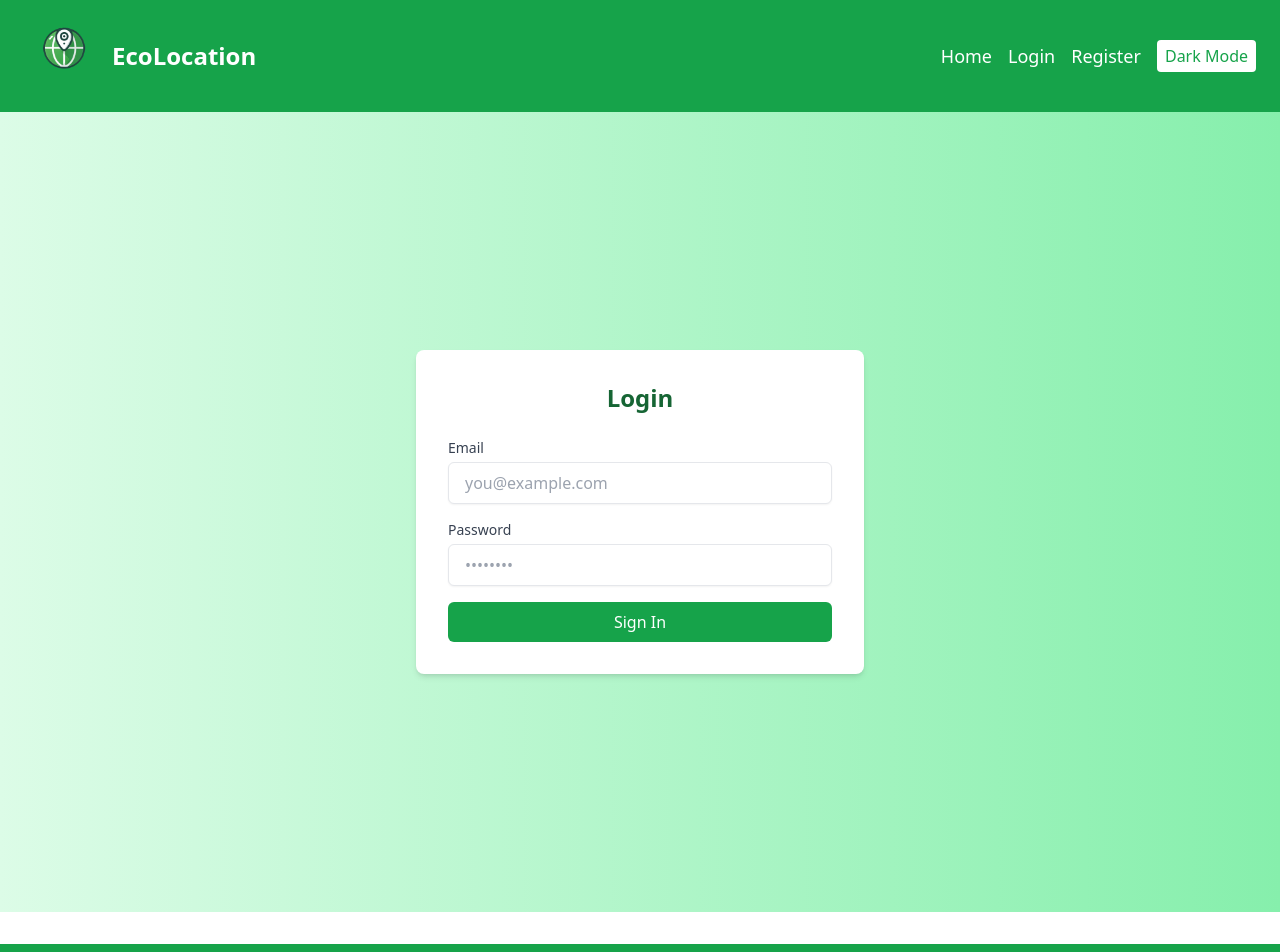
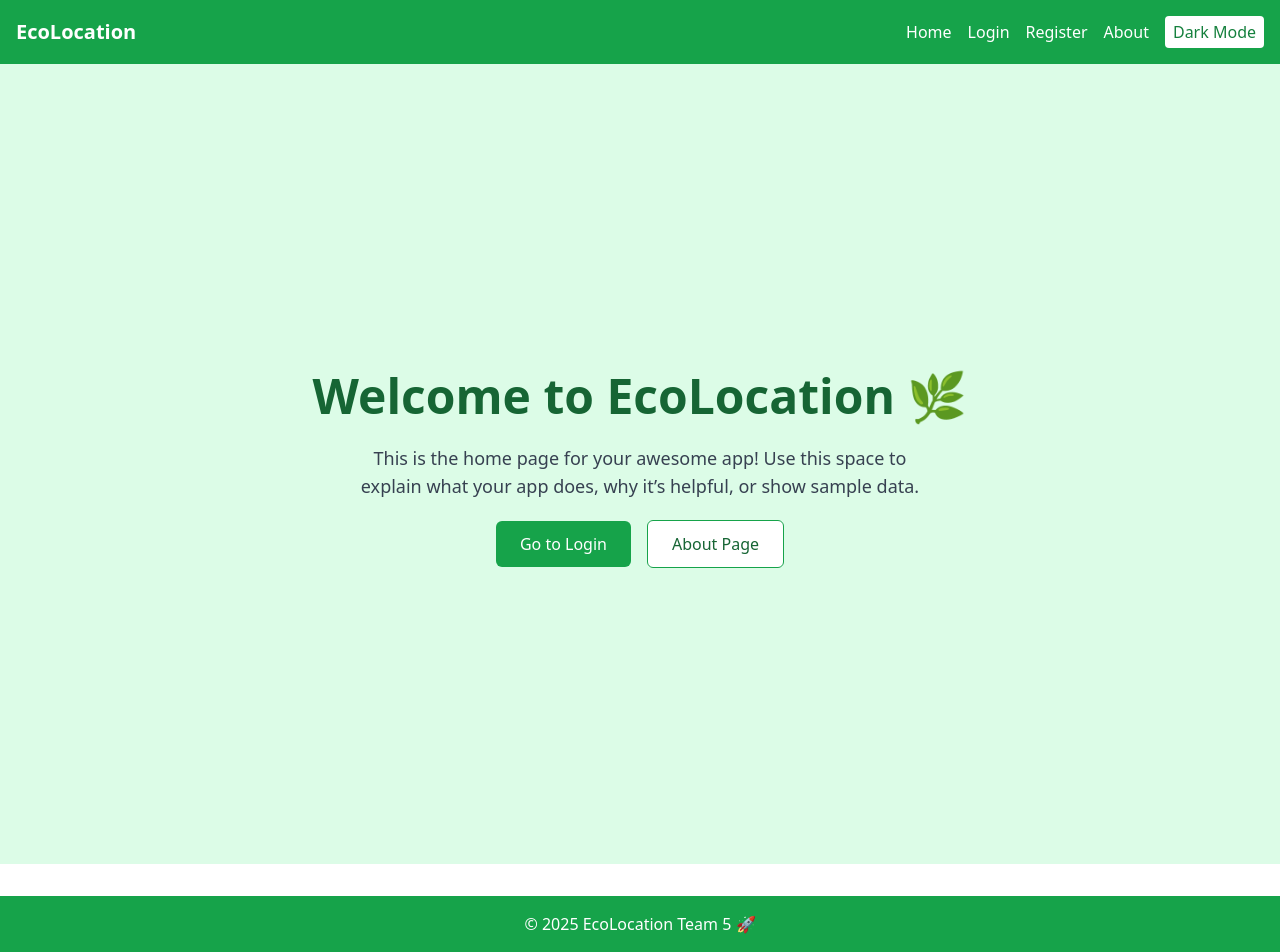
Before and after one commit to zh59176n/EcoLocation, a React (Vite) app: page / in a window 1280 px wide. Shown: the top 952 px of the page. Built offline with nearby package versions, Linux system fonts and the light colour scheme; no server answers.

Commit message:
Task 5.4: Add dark mode toggle functionality

```diff
--- a/index.html
+++ b/index.html
@@ -1,9 +1,8 @@
-<!doctype html>
+<!DOCTYPE html>
 <html lang="en">
   <head>
     <meta charset="UTF-8" />
-    <!-- Favicon: logo.png is in the public folder -->
-    <link rel="icon" type="image/png" href="/logo.png" />
+    <link rel="icon" type="image/svg+xml" href="/logo.png" />
     <meta name="viewport" content="width=device-width, initial-scale=1.0" />
     <title>EcoLocation</title>
   </head>
--- a/src/App.jsx
+++ b/src/App.jsx
@@ -1,12 +1,11 @@
 import React, { useState, useEffect } from 'react';
 import { BrowserRouter as Router, Routes, Route } from 'react-router-dom';
-
 import Navbar from './components/Navbar';
 import Footer from './components/Footer';
 import LoginForm from './components/LoginForm';
+import About from './components/About';
+import Home from './components/Home';
 import RegisterForm from './components/RegisterForm';
-import PublicRoute from './components/PublicRoute';
-import About from './components/About';
 
 function App() {
   const [darkMode, setDarkMode] = useState(false);
@@ -22,15 +21,14 @@ function App() {
   return (
     <Router>
       <Navbar darkMode={darkMode} setDarkMode={setDarkMode} />
-
-      <main className="min-h-screen bg-gray-100 dark:bg-gray-800 text-gray-900 dark:text-gray-100">
+      <main className="min-h-screen bg-gray-50 dark:bg-gray-800 text-gray-900 dark:text-white">
         <Routes>
-          <Route path="/" element={<LoginForm />} />
+          <Route path="/" element={<Home />} />
+          <Route path="/login" element={<LoginForm />} />
           <Route path="/register" element={<RegisterForm />} />
           <Route path="/about" element={<About />} />
         </Routes>
       </main>
-
       <Footer />
     </Router>
   );
--- a/src/components/Footer.jsx
+++ b/src/components/Footer.jsx
@@ -1,14 +1,9 @@
-// src/components/Footer.jsx
 import React from 'react';
 
 function Footer() {
   return (
-    <footer className="bg-green-600 text-white py-4 mt-8 w-full">
-      <div className="max-w-screen-lg mx-auto text-center">
-        <p className="text-sm">
-          &copy; {new Date().getFullYear()} EcoLocation. All rights reserved.
-        </p>
-      </div>
+    <footer className="bg-green-600 text-white text-center py-4 mt-8">
+      <p>&copy; 2025 EcoLocation Team 5 🚀</p>
     </footer>
   );
 }
--- a/src/components/Navbar.jsx
+++ b/src/components/Navbar.jsx
@@ -1,52 +1,20 @@
 import React from 'react';
 import { Link } from 'react-router-dom';
-import { useAuthState } from 'react-firebase-hooks/auth';
-import { auth } from '../firebase';
-import { signOut } from 'firebase/auth';
-import logo from '../assets/logo.png';
 
 function Navbar({ darkMode, setDarkMode }) {
-  const [user] = useAuthState(auth);
-
-  const handleLogout = () => {
-    signOut(auth);
-  };
-
   return (
-    <nav className="flex justify-between items-center bg-green-600 px-6 py-4 text-white">
-      {/* Left Side: Logo and App Name */}
-      <div className="flex items-center">
-        <Link to="/" className="flex items-center">
-          <img src={logo} alt="EcoLocation Logo" className="h-15 w-20 mr-2" />
-          <span className="text-2xl font-bold">EcoLocation</span>
-        </Link>
+    <nav className="flex justify-between items-center p-4 bg-green-600 text-white">
+      <div className="text-xl font-bold">
+        <Link to="/">EcoLocation</Link>
       </div>
-      {/* Right Side: Navigation Links and Dark Mode Toggle */}
       <div className="flex items-center gap-4">
-        <Link to="/" className="hover:underline text-lg font-medium">
-          Home
-        </Link>
-        {!user && (
-          <>
-            <Link to="/login" className="hover:underline text-lg font-medium">
-              Login
-            </Link>
-            <Link to="/register" className="hover:underline text-lg font-medium">
-              Register
-            </Link>
-          </>
-        )}
-        {user && (
-          <div className="flex items-center gap-2">
-            <span className="text-sm">Welcome, {user.email}</span>
-            <button onClick={handleLogout} className="underline text-sm">
-              Logout
-            </button>
-          </div>
-        )}
+        <Link to="/">Home</Link>
+        <Link to="/login">Login</Link>
+        <Link to="/register">Register</Link>
+        <Link to="/about">About</Link>
         <button
           onClick={() => setDarkMode(!darkMode)}
-          className="bg-white text-green-600 px-2 py-1 rounded hover:shadow-md transition"
+          className="bg-white text-green-700 px-2 py-1 rounded"
         >
           {darkMode ? 'Light Mode' : 'Dark Mode'}
         </button>
--- a/tailwind.config.js
+++ b/tailwind.config.js
@@ -1,9 +1,12 @@
 /** @type {import('tailwindcss').Config} */
 export default {
-  darkMode: 'class', // enable dark mode via a class on the root element
-  content: ['./index.html', './src/**/*.{js,jsx}'],
+  darkMode: 'class', // ✅ THIS IS ESSENTIAL
+  content: [
+    "./index.html",
+    "./src/**/*.{js,jsx}",
+  ],
   theme: {
     extend: {},
   },
   plugins: [],
-};
+}
```
